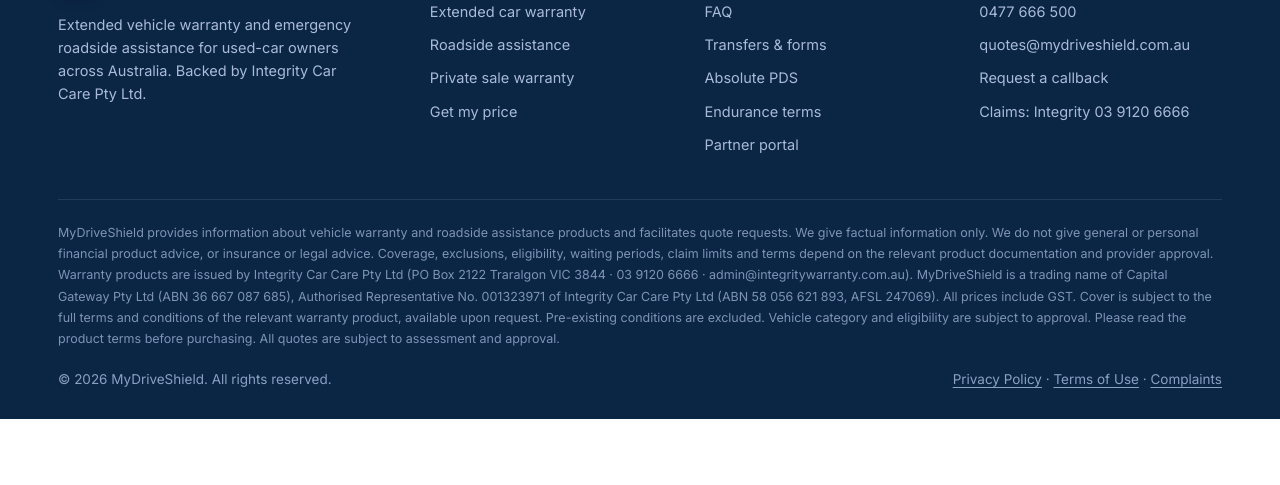
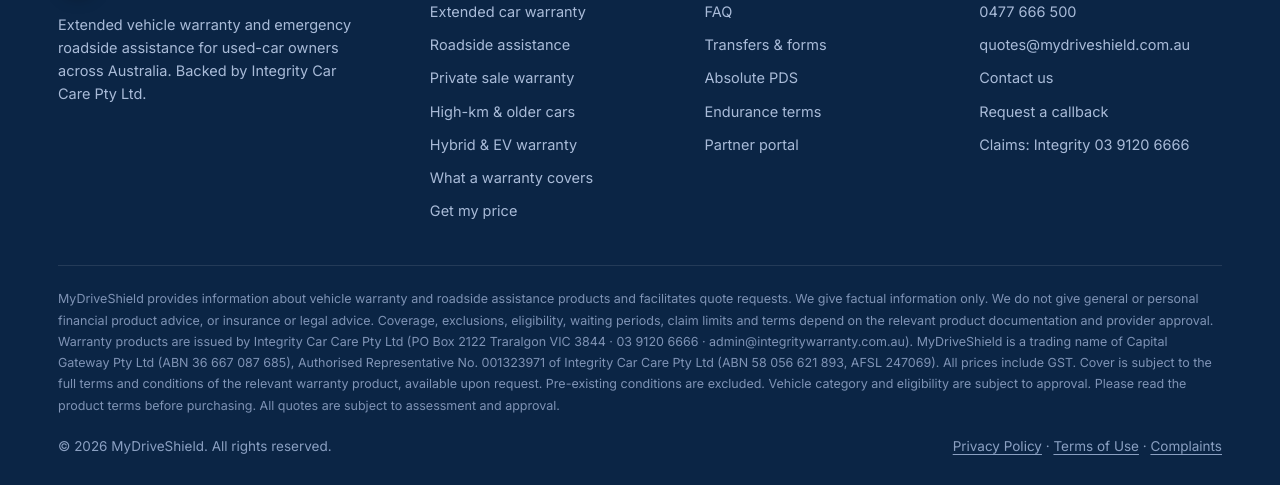
Before and after one commit to mydriveshield/site, a plain HTML site: page terms/index.html in a window 1280 px wide. Shown: the part 2435-2920 px from the top of the page. Before the commit the page ends 2854 px from the top, so only its background shows below. Drawn offline with Linux system fonts and the light colour scheme.

Commit message:
SEO: terms page social tags, footer links

```diff
--- a/terms/index.html
+++ b/terms/index.html
@@ -10,7 +10,8 @@
 <meta property="og:title" content="Website Terms of Use | MyDriveShield">
 <meta property="og:description" content="Terms for using the MyDriveShield website: information only, product provider, prices and payment, your information, liability and governing law.">
 <meta property="og:url" content="https://mydriveshield.com.au/terms/">
-<meta property="og:image" content="https://mydriveshield.com.au/img/hero-1440.webp">
+<meta property="og:image" content="https://mydriveshield.com.au/img/hero/hatchback-1920.jpg">
+<meta name="twitter:card" content="summary_large_image">
 <link rel="icon" href="/favicon.svg" type="image/svg+xml">
 <link rel="icon" href="/favicon-32.png" sizes="32x32" type="image/png">
 <link rel="apple-touch-icon" href="/apple-touch-icon.png">
@@ -185,9 +186,9 @@
         <a href="/" class="logo" aria-label="MyDriveShield home"><svg class="mark" viewBox="0 0 48 48" fill="none" xmlns="http://www.w3.org/2000/svg" role="img" aria-label="MyDriveShield"><circle cx="24" cy="24" r="21" fill="#F97316"/><circle cx="24" cy="24" r="17.5" stroke="#0B2545" stroke-width="1.3" opacity=".5"/><path d="M10 33c9-2.5 19-2.5 28 0" stroke="#0B2545" stroke-width="2" stroke-linecap="round" opacity=".8"/><path d="M19 33c1.2-7.5 3-13.5 5-19 2 5.5 3.8 11.5 5 19" stroke="#0B2545" stroke-width="2.6" stroke-linecap="round" stroke-linejoin="round"/><path d="M24 20v2.6M24 27v2.6" stroke="#fff" stroke-width="1.6" stroke-linecap="round"/></svg><b>MyDrive<span class="o">Shield</span></b></a>
         <p class="f-about">Extended vehicle warranty and emergency roadside assistance for used-car owners across Australia. Backed by Integrity Car Care Pty Ltd.</p>
       </div>
-      <div class="f-col"><h4>Protection</h4><a href="/extended-car-warranty/">Extended car warranty</a><a href="/roadside-assistance/">Roadside assistance</a><a href="/private-sale-car-warranty/">Private sale warranty</a><a href="/?start=warranty#quote">Get my price</a></div>
+      <div class="f-col"><h4>Protection</h4><a href="/extended-car-warranty/">Extended car warranty</a><a href="/roadside-assistance/">Roadside assistance</a><a href="/private-sale-car-warranty/">Private sale warranty</a><a href="/high-kilometre-car-warranty/">High-km &amp; older cars</a><a href="/hybrid-electric-car-warranty/">Hybrid &amp; EV warranty</a><a href="/what-extended-car-warranty-covers/">What a warranty covers</a><a href="/?start=warranty#quote">Get my price</a></div>
         <div class="f-col"><h4>Help</h4><a href="/faq/">FAQ</a><a href="/faq/#forms">Transfers &amp; forms</a><a href="/docs/integrity-absolute-warranty-pds-v3.5.pdf">Absolute PDS</a><a href="/docs/integrity-endurance-warranty-terms.pdf">Endurance terms</a><a href="/partners">Partner portal</a></div>
-        <div class="f-col"><h4>Get in touch</h4><a href="tel:0477666500">0477 666 500</a><a href="mailto:quotes@mydriveshield.com.au">quotes@mydriveshield.com.au</a><a href="/#contact">Request a callback</a><a href="tel:0391206666">Claims: Integrity 03 9120 6666</a></div>
+        <div class="f-col"><h4>Get in touch</h4><a href="tel:0477666500">0477 666 500</a><a href="mailto:quotes@mydriveshield.com.au">quotes@mydriveshield.com.au</a><a href="/contact/">Contact us</a><a href="/#contact">Request a callback</a><a href="tel:0391206666">Claims: Integrity 03 9120 6666</a></div>
       </div>
       <p class="f-legal">MyDriveShield provides information about vehicle warranty and roadside assistance products and facilitates quote requests. We give factual information only. We do not give general or personal financial product advice, or insurance or legal advice. Coverage, exclusions, eligibility, waiting periods, claim limits and terms depend on the relevant product documentation and provider approval. Warranty products are issued by Integrity Car Care Pty Ltd (PO Box 2122 Traralgon VIC 3844 · 03 9120 6666 · admin@integritywarranty.com.au). MyDriveShield is a trading name of Capital Gateway Pty Ltd (ABN 36 667 087 685), Authorised Representative No. 001323971 of Integrity Car Care Pty Ltd (ABN 58 056 621 893, AFSL 247069). All prices include GST. Cover is subject to the full terms and conditions of the relevant warranty product, available upon request. Pre-existing conditions are excluded. Vehicle category and eligibility are subject to approval. Please read the product terms before purchasing. All quotes are subject to assessment and approval.</p>
     <div class="f-bottom"><span>© 2026 MyDriveShield. All rights reserved.</span><span><a href="/privacy.html">Privacy Policy</a> · <a href="/terms/">Terms of Use</a> · <a href="/complaints/">Complaints</a></span></div>
```
